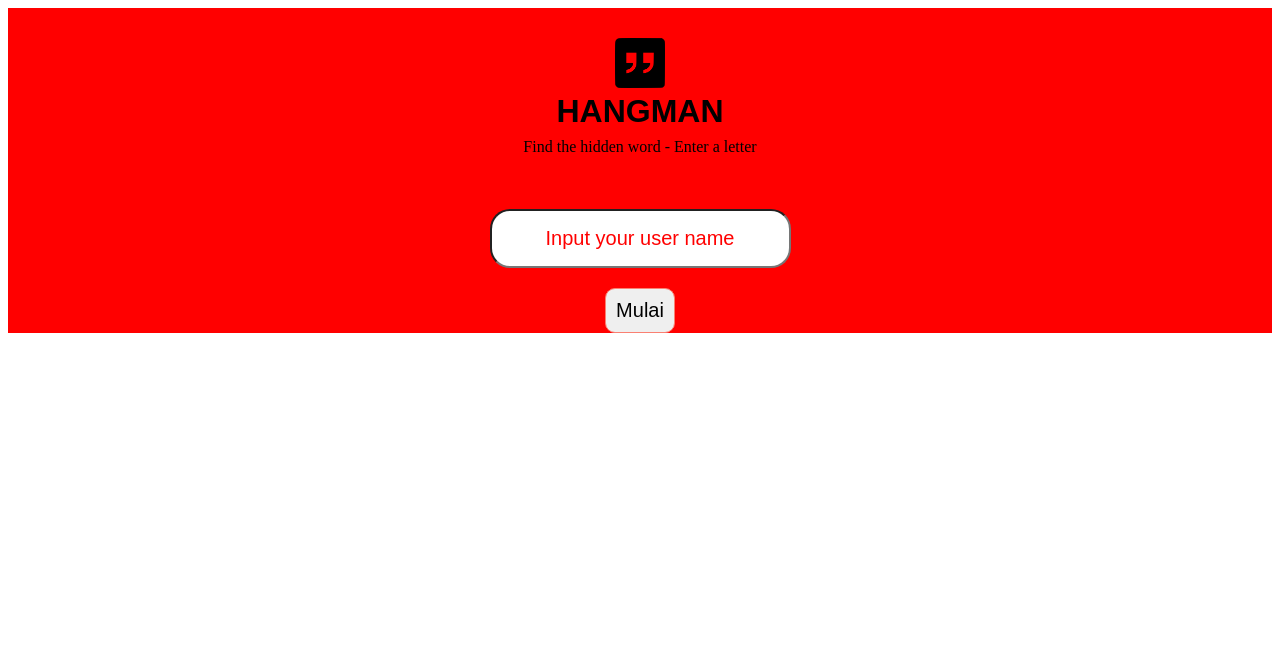
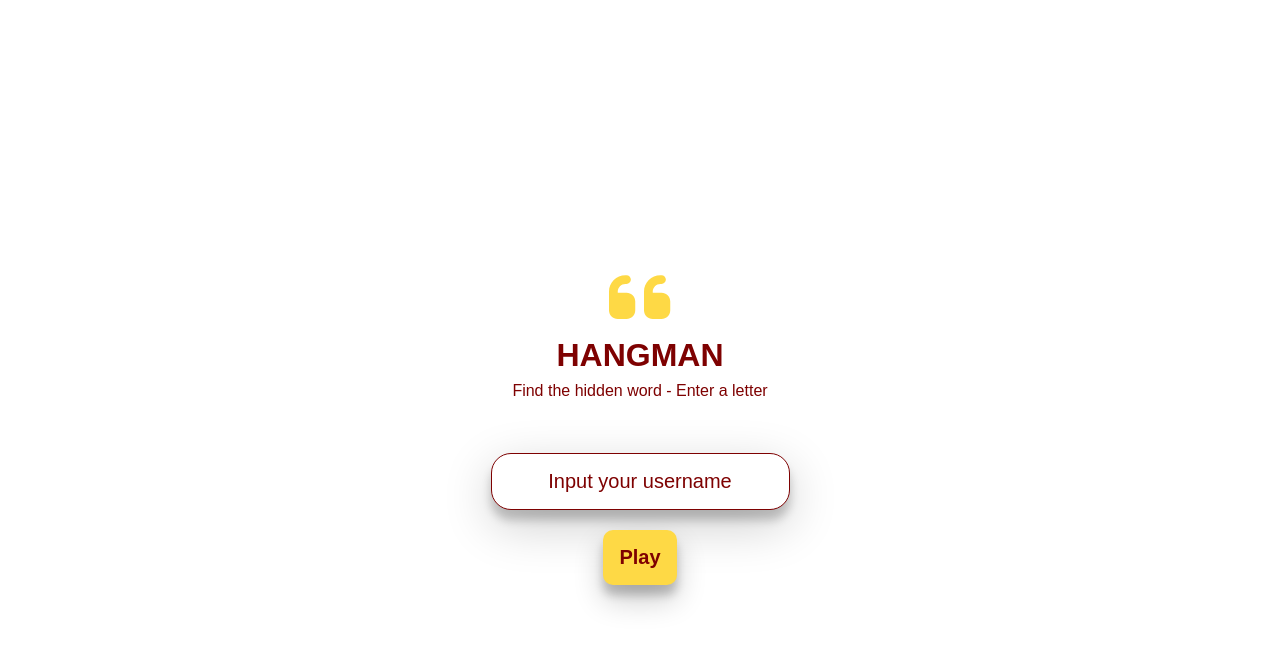
Before and after one commit to LordRedsky/Hangman, a Vue app: page / in a window 1280 px wide. Shown: the top 648 px of the page. Built offline with nearby package versions, Linux system fonts and the light colour scheme.

Commit message:
update feature play again button

```diff
--- a/src/assets/base.css
+++ /dev/null
@@ -1,17 +0,0 @@
-
-body {
-  display: flex;
-  justify-content: center;
-  align-items: center;
-  min-height: 100vh;
-  /* color: var(--color-text); */
-  /* background: var(--color-background); */
-  transition: color 0.5s, background-color 0.5s;
-  /* line-height: 1.6; */
-  font-family: Inter, -apple-system, BlinkMacSystemFont, 'Segoe UI', Roboto, Oxygen, Ubuntu,
-    Cantarell, 'Fira Sans', 'Droid Sans', 'Helvetica Neue', sans-serif;
-  font-size: 15px;
-  text-rendering: optimizeLegibility;
-  -webkit-font-smoothing: antialiased;
-  -moz-osx-font-smoothing: grayscale;
-}
--- a/src/components/CardBlind.vue
+++ b/src/components/CardBlind.vue
@@ -6,15 +6,11 @@ export default {
 </script>
 
 <template>
-  <!-- Set Card -->
-  <!-- <article> -->
   <div class="card-wrapper">
     <div class="card">
       <span>{{ data.toUpperCase() }}</span>
-      <!-- <span></span> -->
     </div>
   </div>
-  <!-- </article> -->
 </template>
 
 <style scoped>
@@ -33,12 +29,10 @@ export default {
   box-shadow: 0 15px 30px rgba(0, 0, 0, 0.2), 0 10px 10px rgba(0, 0, 0, 0.2);
 }
 .card {
-  /* width: 100%; */
   display: flex;
   align-items: center;
   justify-content: center;
   background-color: #fed945;
-  /* background-color: #fff; */
   width: 15px;
   height: 15px;
   border-radius: 5px;
--- a/src/components/Header.vue
+++ b/src/components/Header.vue
@@ -6,7 +6,7 @@ export default {
 
 <template>
   <header>
-    <img src="../assets/hangman.png" alt="" />
+    <fa class="icon" icon="fa-solid fa-quote-left" />
     <h1>HANGMAN</h1>
     <p>Find the hidden word - Enter a letter</p>
   </header>
@@ -21,16 +21,20 @@ header {
   margin: 30px 0px;
 }
 
-h1 {
-    margin: 5px;
-    font-family: Arial, Helvetica, sans-serif
+h1,
+p {
+  margin: 5px;
+  font-family: Arial, Helvetica, sans-serif;
+  color: #7e0101;
 }
 
 p {
-margin: 3px;
+    margin: 3px;
 }
 
-img {
-  height: 50px;
+header .icon {
+    height: 70px;
+    color: #7e0101;
+    color: #fed945;
 }
 </style>
--- a/src/components/KeyBoard.vue
+++ b/src/components/KeyBoard.vue
@@ -11,8 +11,8 @@ export default {
   components: { CardBlind, CardLetter, HangmanFigure },
   data: () => {
     return {
-      data: [],
-      correctWord: [],
+      // data: [],
+      // correctWord: [],
       wrongWord: [],
       selectLetter: "",
       isPlayAgain: false,
@@ -27,10 +27,13 @@ export default {
       "chosenWord",
       "wrongCount",
       "isHangmanShow",
+      "data",
+      "wrongCount",
+      "correctWord",
     ]),
   },
   methods: {
-    ...mapActions(useHangmanStore, ["generateWord"]),
+    ...mapActions(useHangmanStore, ["generateWord", "playAgain"]),
     changeArray() {
       const letter = localStorage.getItem("chosenWord").split("");
       const username = localStorage.getItem("username");
@@ -41,7 +44,6 @@ export default {
         if (check) {
           if (!this.correctWord.includes(this.selectLetter)) {
             this.correctWord.push(this.selectLetter);
-            console.log(this.correctWord, "correct");
             this.selectLetter = "";
           }
 
@@ -100,21 +102,7 @@ export default {
       }
     },
 
-    playAgain() {
-      this.wrongCount = 0;
-      this.correctWord = [];
-      this.data = [];
-      this.$router.push({ path: "/play" });
-      const newWord = localStorage.getItem("chosenWord").split("");
-      const newArr = newWord.map((el) => (el = ""));
-      this.data = newArr;
-    },
-
     checkTrueOrFalse(input) {
-      console.log("kik");
-      // const card = document.getElementById("card-wrapper");
-      // card.classList.add("hidden");
-
       this.selectLetter = input;
       this.changeArray();
 
@@ -141,12 +129,11 @@ export default {
 
 <template>
   <div class="container">
-
-  <div class="blind">
-    <div v-for="(char, i) of data" :key="i" class="blind__cards">
-      <CardBlind :data="char" />
+    <div class="blind">
+      <div v-for="(char, i) of data" :key="i" class="blind__cards">
+        <CardBlind :data="char" />
+      </div>
     </div>
-  </div>
 
     <article>
       <div class="letter">
@@ -189,11 +176,10 @@ article {
 
 .blind {
   grid-area: blindCard;
-
   display: flex;
   justify-content: center;
   gap: 3px;
-  width: 300px ;
+  width: 300px;
 }
 .letter {
   grid-area: vocal;
@@ -202,7 +188,6 @@ article {
   justify-content: center;
   gap: 5px;
   margin-bottom: 10px;
-  /* flex */
 }
 
 .consonants {
@@ -224,7 +209,6 @@ article {
 }
 
 @media (min-width: 1024px) {
-
   article {
     display: flex;
     justify-content: space-between;
@@ -234,6 +218,8 @@ article {
   }
 
   .blind {
+    margin-top: -50px;
+    margin-bottom: 20px;
     display: flex;
     justify-content: center;
     gap: 10px;
@@ -252,6 +238,7 @@ article {
     flex-wrap: wrap;
     max-width: 600px;
     gap: 10px;
+    margin-right: -25px;
   }
 
   .figure {
--- a/src/stores/hangman.js
+++ b/src/stores/hangman.js
@@ -35,6 +35,9 @@ export const useHangmanStore = defineStore({
       chosenWord: '',
       username: '',
       isHangmanShow: false,
+      data: [],
+      wrongCount: 0,
+      correctWord: []
     }
   ),
 
@@ -43,6 +46,18 @@ export const useHangmanStore = defineStore({
       const index = Math.floor(Math.random() * this.words.length)
       this.chosenWord = this.words[index].name
       localStorage.setItem('chosenWord', this.chosenWord)
-    }
+    },
+
+    playAgain() {
+      this.wrongCount = 0;
+      this.correctWord = [];
+      this.data = [];
+      this.generateWord()
+      const newWord = localStorage.getItem("chosenWord").split("");
+      const newArr = newWord.map((el) => (el = ""));
+      this.data = newArr;
+    },
+
+
   }
 })
--- a/src/views/HomeView.vue
+++ b/src/views/HomeView.vue
@@ -1,20 +1,25 @@
 <script>
 import KeyBoard from "../components/KeyBoard.vue";
 import Swal from "sweetalert2/dist/sweetalert2";
-import { mapWritableState } from "pinia";
+import { mapActions, mapWritableState } from "pinia";
 import { useHangmanStore } from "../stores/hangman";
 
 export default {
   name: "HomePage",
-  components: { KeyBoard},
+  components: { KeyBoard },
   computed: {
     ...mapWritableState(useHangmanStore, ["wrongCount"]),
   },
   methods: {
+    ...mapActions(useHangmanStore, ["playAgain"]),
     logoutButtonHandler() {
       this.wrongCount = 0;
       localStorage.clear();
       this.$router.push({ path: "/" });
+    },
+
+    refreshButtonHandler() {
+      this.playAgain()
     },
   },
 
@@ -33,9 +38,16 @@ export default {
 <template>
   <main>
     <div class="table">
-      <button @click.prevent="logoutButtonHandler">
-        <fa class="power-off" icon="fa-solid fa-right-from-bracket" />
-      </button>
+      <div class="buttons">
+        <button @click.prevent="logoutButtonHandler" class="button-power">
+          <fa class="power-off" icon="fa-solid fa-right-from-bracket" />
+        </button>
+
+        <button @click.prevent="refreshButtonHandler" class="button-refresh">
+          <fa class="refresh" icon="fa-solid fa-rotate-right" />
+        </button>
+      </div>
+
       <KeyBoard class="table-game" />
     </div>
   </main>
@@ -49,47 +61,77 @@ main {
   justify-content: center;
   height: 90%;
   border-radius: 10px;
-  background-color: white;
+  background-color: radial-gradient(#156f99, #0a2e50);
 }
 
 .table {
   margin: 80px auto;
   background: radial-gradient(#156f99, #0a2e50);
   width: 70%;
-  height: 70vh;
+  height: 90vh;
   padding: 2em;
   border-radius: 40px;
 }
 
 button {
-  margin-top: -10px;
-  margin-left: -15px;
-  margin-bottom: 10px;
   background-color: #fed945;
   padding: 0.5em;
   border-radius: 30%;
   box-shadow: 0 15px 30px rgba(0, 0, 0, 0.2), 0 10px 10px rgba(0, 0, 0, 0.2);
 }
 
+.buttons {
+  margin-top: -10px;
+  display: flex;
+  justify-content: space-between;
+  align-items: center;
+  width: 100%;
+}
+
 .power-off {
   color: #7e0101;
-  height: 25px;
+  height: 20px;
   border-radius: 30%;
 }
 
+.refresh {
+  color: #7e0101;
+  border-radius: 30%;
+  height: 20px;
+  background-color: #fed945;
+}
+
 @media (min-width: 1024px) {
+  main {
+    display: flex;
+    flex-direction: column;
+    align-items: center;
+    justify-content: center;
+    height: 100vh;
+    border-radius: 10px;
+    background-color: radial-gradient(#156f99, #0a2e50);
+  }
+
   button {
-    all: unset;
-    position: absolute;
+    background-color: #fed945;
+    padding: 0.5em;
+    border-radius: 30%;
+    box-shadow: 0 15px 30px rgba(0, 0, 0, 0.2), 0 10px 10px rgba(0, 0, 0, 0.2);
   }
   .table {
-    height: 75vh;
+    height: 85vh;
   }
 
-  .power-off {
-    position: absolute;
+  .buttons {
+    display: flex;
+    justify-content: space-between;
+    align-items: center;
+    width: 100%;
+  }
+
+  .power-off,
+  .refresh {
     height: 55px;
-    background-color: #fed945;
     padding: 0.5em;
     box-shadow: 0 15px 30px rgba(0, 0, 0, 0.2), 0 10px 10px rgba(0, 0, 0, 0.2);
   }
--- a/src/views/WellcomeView.vue
+++ b/src/views/WellcomeView.vue
@@ -27,12 +27,14 @@ export default {
 </script>
 
 <template>
-  <div class="wellcome-container input">
+  <div class="wellcome-container">
+    <div class="input">
       <Header />
       <form @submit.prevent="loginButtonHandler" class="input">
-      <input v-model="inputValue" type="text" placeholder="Input your user name" />
-      <button>Mulai</button>
+        <input v-model="inputValue" type="text" placeholder="Input your username" />
+        <button>Play</button>
       </form>
+    </div>
   </div>
 </template>
 
@@ -41,7 +43,56 @@ export default {
   display: flex;
   justify-content: center;
   align-items: center;
+  /* background-color: red; */
+  height: 100vh;
+}
+
+.input {
+  display: flex;
+  flex-direction: column;
+  align-items: center;
+  justify-content: center;
+  gap: 20px;
+  background-color: radial-gradient(#156f99, #0a2e50);
+}
+
+input {
+  padding: 1rem;
+  border-radius: 20px;
+  color: red;
+  border: 1px solid #7e0101;;
+
+  font-size: 20px;
+  text-align: center;
+  box-shadow: 0 15px 50px rgba(0, 0, 0, 0.2), 0 10px 10px rgba(0, 0, 0, 0.2);
+}
+
+input::placeholder {
+  color: #7e0101;
+  text-align: center;
+
+  font-weight: 500;
+}
+
+button {
+  padding: 0.8em;
+  border-radius: 10px;
+  border: none;
+  background-color: #fed945;
+  color: #7e0101;
+  box-shadow: 0 15px 30px rgba(0, 0, 0, 0.2), 0 10px 10px rgba(0, 0, 0, 0.2);
+
+  font-size: 20px;
+  font-weight: 900;
+}
+
+/* @media (min-width: 1024px) {
+  .wellcome-container {
+    display: flex;
+    justify-content: center;
+    align-items: center;
     background-color: red;
+    background-color: radial-gradient(#156f99, #0a2e50);
   }
 
   .input {
@@ -73,4 +124,5 @@ button {
 
     font-size: 20px;
   }
+} */
 </style>
```
Lines whose indentation alone changed are shown as unchanged.
